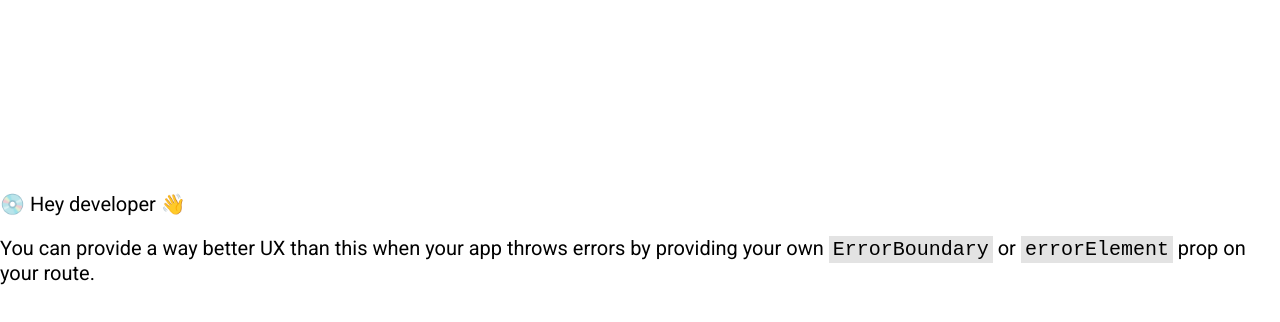
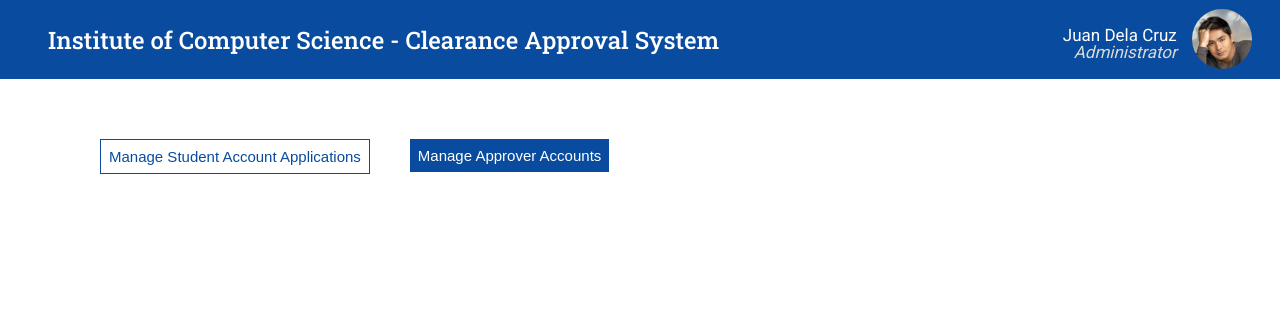
Before and after one commit to jakiebravarian/ICS_Clearance_System, a React (Create React App) app in the folder frontend/: page /manage-accounts in a window 1280 px wide. Before the commit this address had no page. Shown: the top 322 px of the page. Built offline with nearby package versions, Linux system fonts and the light colour scheme.

Commit message:
ui: added two buttons at the top of the manage apps page

```diff
--- a/frontend/src/App.js
+++ b/frontend/src/App.js
@@ -1,5 +1,6 @@
 import "./assets/styles/student.css"
 import './assets/styles/Home.css'
+import './assets/styles/admin.css'
 import Pikachu from './assets/pikachu.png';
 
 function App() {
--- /dev/null
+++ b/frontend/src/assets/styles/admin.css
@@ -0,0 +1,20 @@
+.admin-menu {
+    margin-left: 80px;
+}
+
+/* background colors for the buttons */
+.blue-background {
+    background-color: #094C9F;
+    color: white;
+    padding: 8px;
+    font-size: 15px;
+    border: none;
+}
+
+.white-background {
+    background-color: white;
+    color: #094C9F;
+    padding: 8px;
+    font-size: 15px;
+    border: 1px solid #094C9F;
+}
--- a/frontend/src/data.js
+++ b/frontend/src/data.js
@@ -2,8 +2,9 @@
 
 // placeholder image
 import Pikachu from './assets/pikachu.png';
+import AdminIcon from './assets/admin_icon.jpg';
 
-// user info
+// user info ; changes depending on who is logged in
 export const userInfo = {
     name: "Alexandra Siocon",
     studno: "2020-12345",
@@ -13,6 +14,12 @@ export const userInfo = {
     icon: Pikachu
 }
 
+export const adminInfo = {
+    name: "Juan Dela Cruz",
+    classification: "Administrator",
+    icon: AdminIcon
+}
+
 export const remarks = {
     remarks: "Lorem ipsum dolor sit amet, consectetur adipiscing elit, sed do eiusmod tempor incididunt ut labore et dolore magna aliqua. Ut enim ad minim veniam, quis nostrud exercitation ullamco laboris nisi ut aliquip ex ea commodo consequat. Duis ."
 }
--- a/frontend/src/index.js
+++ b/frontend/src/index.js
@@ -11,6 +11,7 @@ import CreateApproverAccount from './pages/Create-Approver';
 import Verify from './pages/Verify';
 import Student from './pages/Student';
 import Returned from './pages/Returned';
+import ManageAccounts from './pages/Manage-Accounts';
 
 
 
@@ -22,7 +23,8 @@ const router = createBrowserRouter([
   { path: '/create-approver', element: <CreateApproverAccount /> },
   { path: '/verify', element: <Verify /> },
   { path: '/student', element: <Student /> },
-  { path: '/returned', element: <Returned /> }
+  { path: '/returned', element: <Returned /> },
+  { path: '/manage-accounts', element: <ManageAccounts /> }
 ])
 
 const root = ReactDOM.createRoot(document.getElementById('root'));
--- /dev/null
+++ b/frontend/src/pages/AdminComponents.js
@@ -0,0 +1,36 @@
+import React from "react";
+
+// renders a menu with 2 options
+function Menu(props) {
+    let currentOption = props.option;
+    var manageApps = "blue-background";
+    var manageApprovers = "blue-background";
+
+    // if the current page manages students's apps, change the first buttons background to white
+    if (currentOption === "ManageStudentApps") {
+        manageApps = "white-background";
+    }
+    else {
+        manageApprovers = "white-background";
+    }
+
+    return(
+        <div className="row admin-menu">
+            {/* option 1 */}
+            <div>
+                <form action="/manage-accounts">
+                    <button type="submit" className={manageApps}>Manage Student Account Applications</button>
+                </form>
+            </div>
+
+            {/* option 2 */}
+            <div>
+                <form action="/manage-approvers">
+                    <button type="submit" className={manageApprovers}>Manage Approver Accounts</button>
+                </form>
+            </div>
+        </div>
+    )
+}
+
+export { Menu }
--- /dev/null
+++ b/frontend/src/pages/Manage-Accounts.js
@@ -0,0 +1,17 @@
+import React from "react";
+
+// import components from student components
+import { Header } from "./StudentComponents";
+import { adminInfo } from "../data";
+import { Menu } from "./AdminComponents";
+
+export default function ManageAccounts() {
+    return(
+        <div>
+            <Header data={adminInfo}/>
+
+            {/* Menu */}
+            <Menu option="ManageStudentApps"/>
+        </div>
+    )
+}
```
Also changed, not shown: frontend/src/assets/admin_icon.jpg (added).
